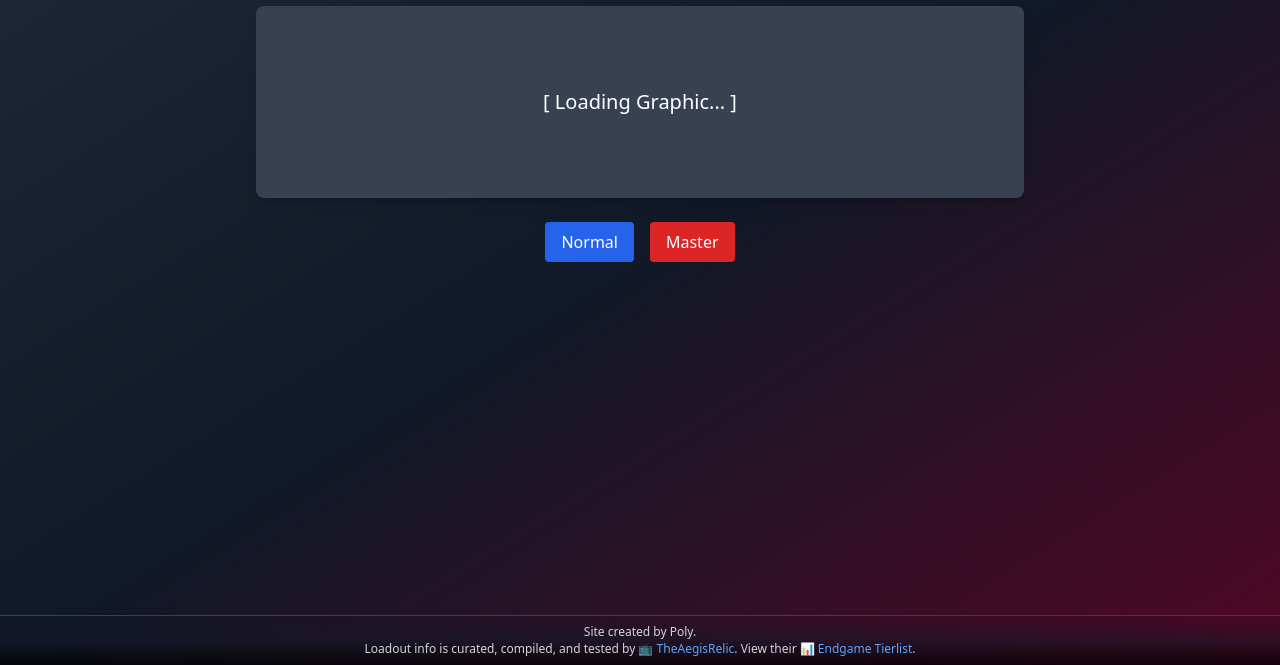
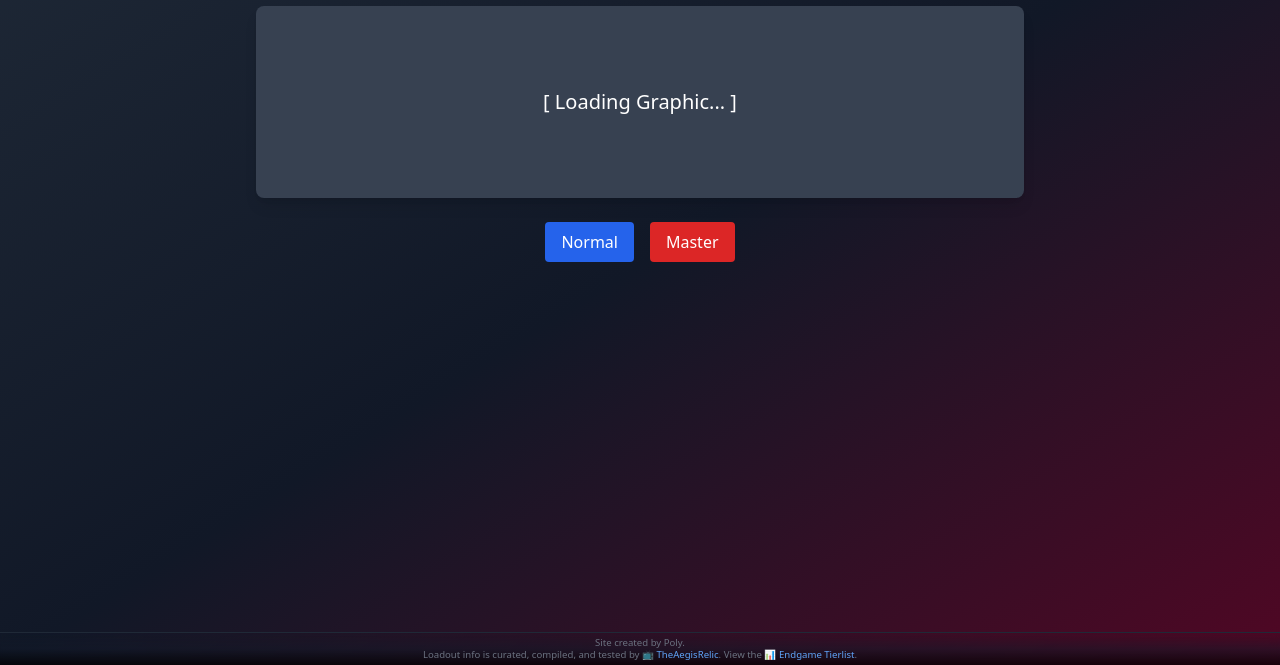
Before and after one commit to Poly-D2LA/d2-loadout-advisor, a plain HTML site: page activity.html in a window 1280 px wide. Shown: the part 135-800 px from the top of the page. Drawn offline with nearby package versions, Linux system fonts and the light colour scheme.

Commit message:
Commit changes
reducing size of footer copy

```diff
--- a/activity.html
+++ b/activity.html
@@ -39,11 +39,11 @@
   <div id="encounter-container" class="space-y-6 max-w-4xl w-full mx-auto"></div>
 
   <!-- Footer (same as your design) -->
-<footer class="fixed bottom-0 left-0 w-full text-gray-300 text-center text-xs py-2 border-t border-gray-700 bg-gradient-to-t from-black/70 via-gray-900/50 to-transparent backdrop-blur-sm leading-snug">
+<footer class="fixed bottom-0 left-0 w-full text-gray-500 text-[0.6rem] text-center py-1 border-t border-gray-800 bg-gradient-to-t from-black/70 via-gray-900/50 to-transparent backdrop-blur-sm leading-tight">
   Site created by Poly.<br />
   Loadout info is curated, compiled, and tested by
   <a href="https://www.youtube.com/@TheAegisRelic" target="_blank" class="text-blue-400 hover:underline">📺 TheAegisRelic</a>.
-  View their
+  View the
   <a href="https://docs.google.com/spreadsheets/d/1JM-0SlxVDAi-C6rGVlLxa-J1WGewEeL8Qvq4htWZHhY/edit?gid=1087089423#gid=1087089423" target="_blank" class="text-blue-400 hover:underline">📊 Endgame Tierlist</a>.
 </footer>
 
```
Also changed, not shown: dev.html (+2 -2 lines), dungeons.html (+2 -2 lines), index.html (+2 -2 lines), raids.html (+2 -2 lines).
